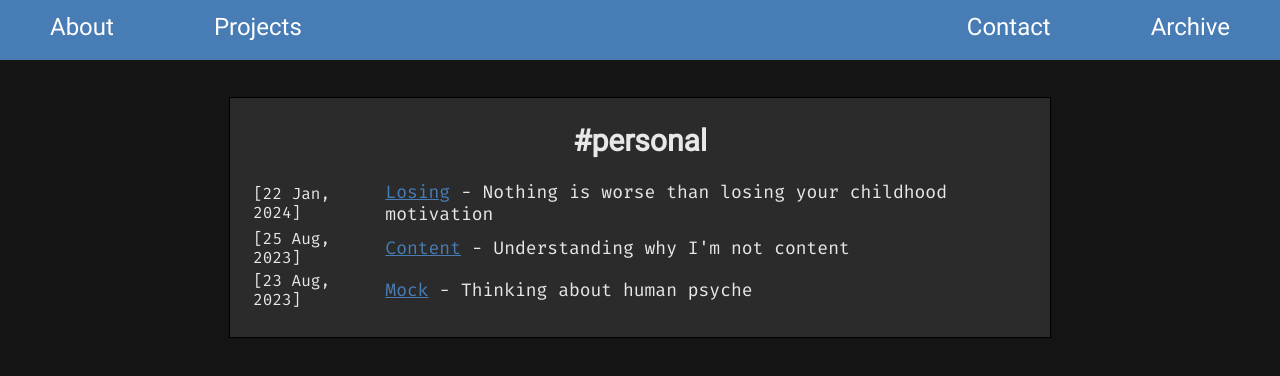
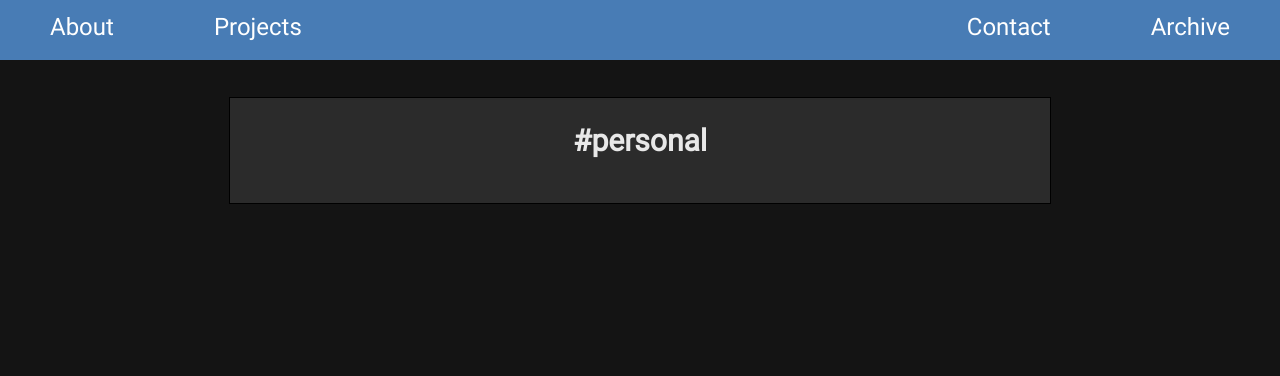
Before and after one commit to ycatsh/ycatsh, a plain HTML site: page archive/tags/personal.html in a window 1280 px wide. Drawn offline with Linux system fonts and the light colour scheme; files whose address does not match are found by name.

Commit message:
feat: archive updates

```diff
--- a/archive/tags/personal.html
+++ b/archive/tags/personal.html
@@ -27,9 +27,6 @@
             <h1 class="center">#personal
             </h1>
 			<table id="post-table">
-			<tr><td><span id="posts">[22 Jan, 2024]</span></td><td id="post-link"><a href="../articles/losing">Losing</a> - Nothing is worse than losing your childhood motivation</td></tr>
-			<tr><td><span id="posts">[25 Aug, 2023]</span></td><td id="post-link"><a href="../articles/content">Content</a> - Understanding why I'm not content</td></tr>
-			<tr><td><span id="posts">[23 Aug, 2023]</span></td><td id="post-link"><a href="../articles/mock">Mock</a> - Thinking about human psyche</td></tr>
 			</table>
 		</div>
 	</body>
```
Also changed, not shown: archive/index.html (+0 -3 lines).
